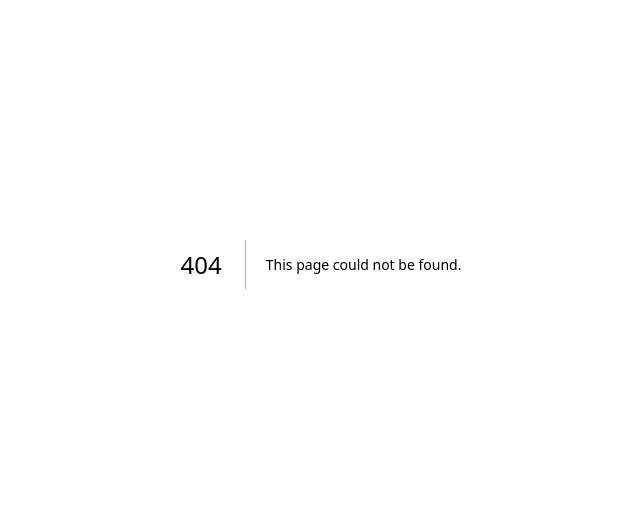
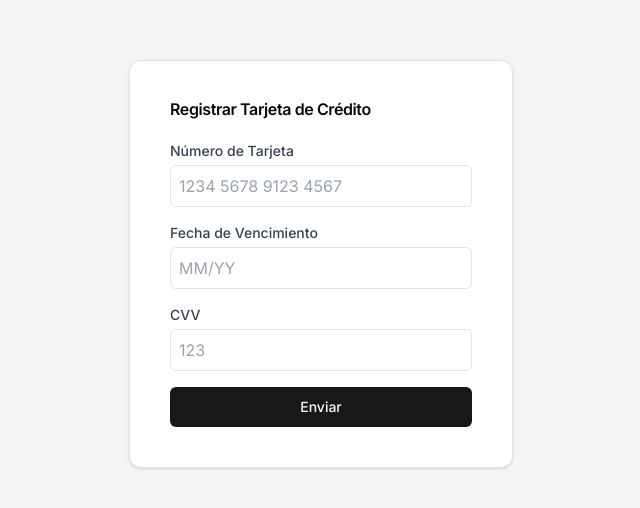
Before and after one commit to tpII/2024-J4-SmartVendingMachine, a Next.js app in the folder Frontend/: page /Creditcard in a window 1280 px wide. Before the commit this address had no page. Shown: the part 136-644 px from the top of the page, without its empty margins (319-959 px from the left). Built offline with nearby package versions, Linux system fonts and the light colour scheme.

Commit message:
Formulario tarjeta

```diff
--- /dev/null
+++ b/Frontend/src/app/Creditcard/page.tsx
@@ -0,0 +1,78 @@
+"use client";
+
+import { Button } from "@/components/ui/button";
+import { Card, CardContent, CardHeader, CardTitle } from '@/components/ui/card';
+import React, { useState } from 'react';
+
+function SimulatedCreditCardForm() {
+  const [form, setForm] = useState({
+    cardNumber: '',
+    expirationDate: '',
+    cvv: '',
+  });
+
+  const handleChange = (e: React.ChangeEvent<HTMLInputElement>) => {
+    setForm({ ...form, [e.target.name]: e.target.value });
+  };
+
+  const handleSubmit = (e: React.FormEvent) => {
+    e.preventDefault();
+    alert(`Datos de la tarjeta:
+      Número: ${form.cardNumber}
+      Fecha de Vencimiento: ${form.expirationDate}
+      CVV: ${form.cvv}`);
+  };
+
+  return (
+    <div className="flex items-center justify-center min-h-screen bg-gray-100">
+      <form onSubmit={handleSubmit}>
+        <Card className="w-96 p-4">
+          <CardHeader>
+            <CardTitle>Registrar Tarjeta de Crédito</CardTitle>
+          </CardHeader>
+          <CardContent className="space-y-4">
+            <div>
+              <label className="block text-sm font-medium text-gray-700">Número de Tarjeta</label>
+              <input
+                type="text"
+                name="cardNumber"
+                value={form.cardNumber}
+                onChange={handleChange}
+                maxLength={16}
+                placeholder="1234 5678 9123 4567"
+                className="mt-1 p-2 w-full border rounded-md focus:outline-none focus:ring focus:ring-blue-300"
+              />
+            </div>
+            <div>
+              <label className="block text-sm font-medium text-gray-700">Fecha de Vencimiento</label>
+              <input
+                type="text"
+                name="expirationDate"
+                value={form.expirationDate}
+                onChange={handleChange}
+                maxLength={5}
+                placeholder="MM/YY"
+                className="mt-1 p-2 w-full border rounded-md focus:outline-none focus:ring focus:ring-blue-300"
+              />
+            </div>
+            <div>
+              <label className="block text-sm font-medium text-gray-700">CVV</label>
+              <input
+                type="text"
+                name="cvv"
+                maxLength={3}
+                value={form.cvv}
+                onChange={handleChange}
+                placeholder="123"
+                className="mt-1 p-2 w-full border rounded-md focus:outline-none focus:ring focus:ring-blue-300"
+              />
+            </div>
+            <Button className="w-full mt-4" type="submit">Enviar</Button>
+          </CardContent>
+        </Card>
+      </form>
+    </div>
+  );
+}
+
+export default SimulatedCreditCardForm;
```
Also changed, not shown: 1 other file (tests, documents, lock files or other folders).
